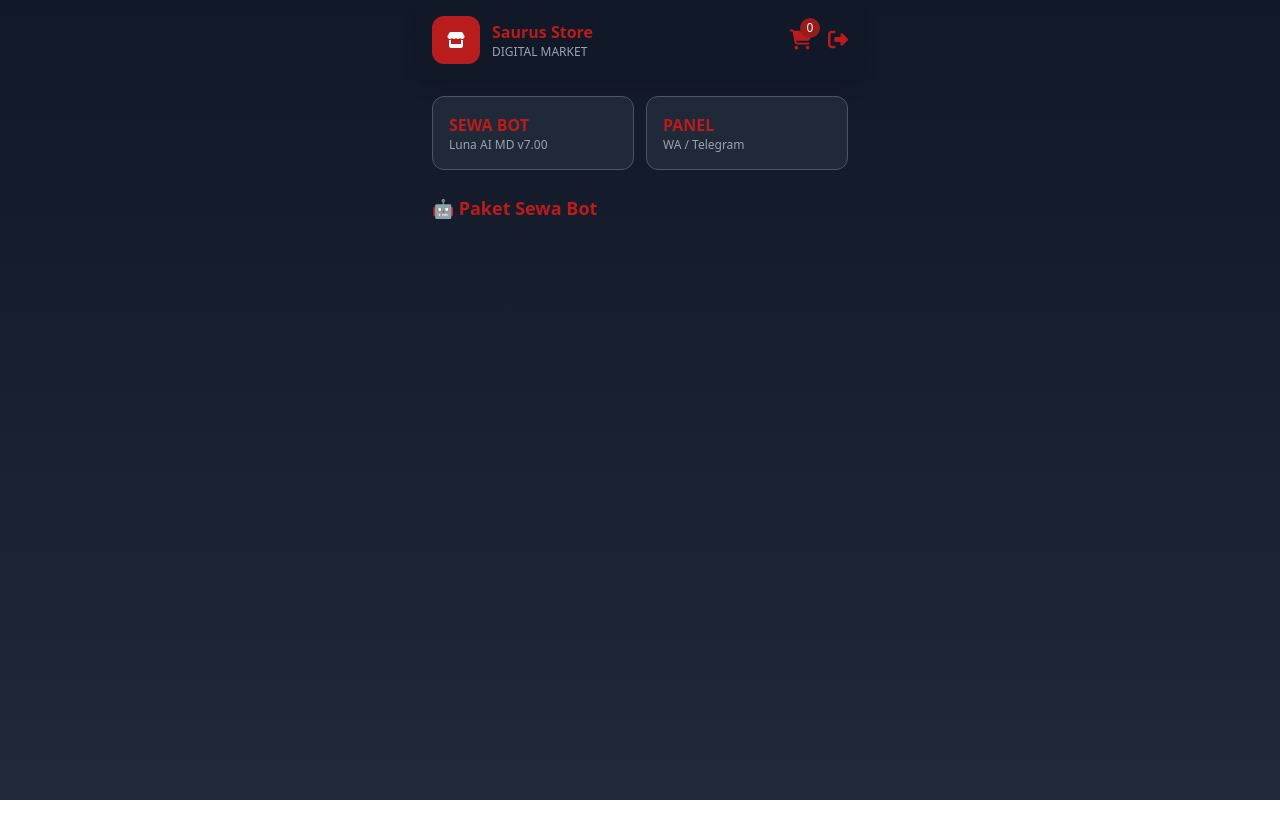
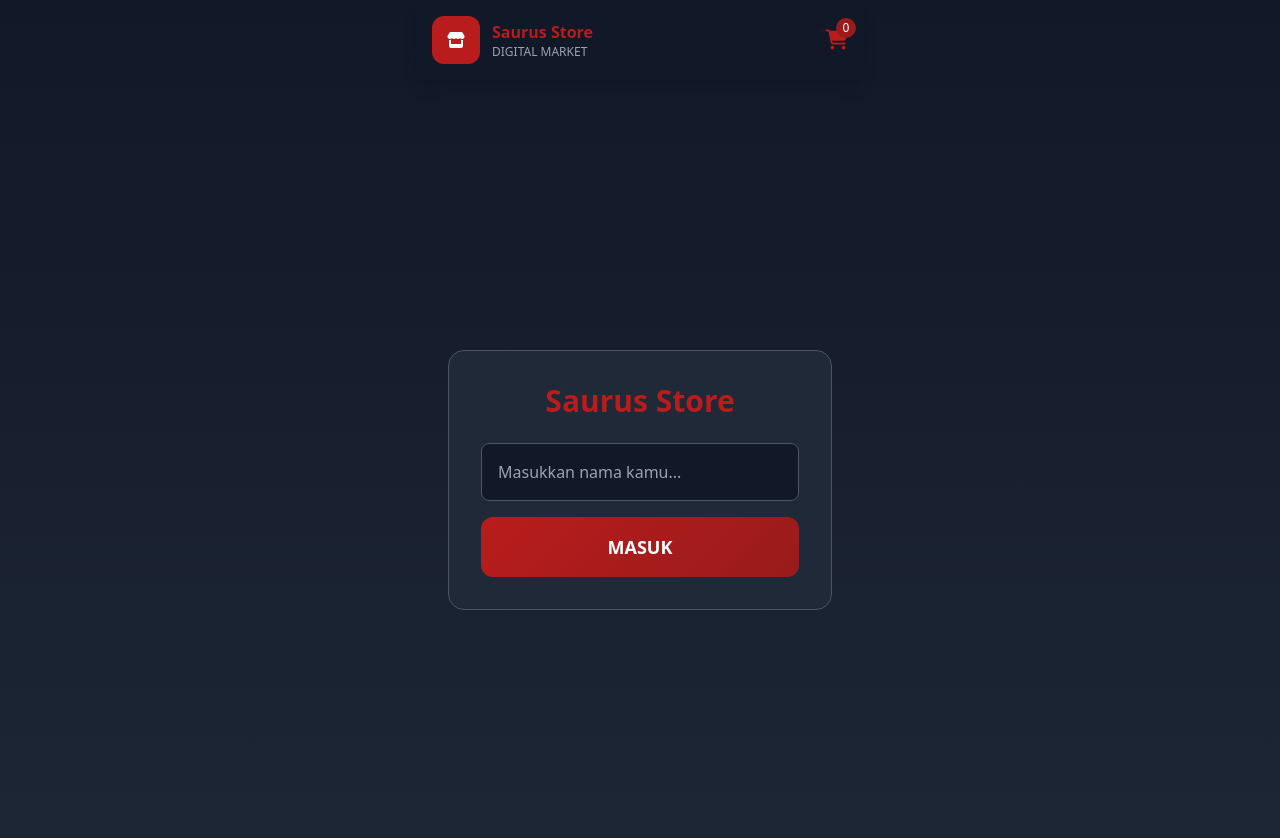
Before and after one commit to saurusrawr/chatpublik, a plain HTML site: page index.html in a window 1280 px wide. Before the commit the page ends 800 px from the top, so only its background shows below. Drawn offline with nearby package versions, Linux system fonts and the light colour scheme.

Commit message:
Update index.html

```diff
--- a/index.html
+++ b/index.html
@@ -13,11 +13,11 @@
       theme: {
         extend: {
           colors: {
-            primary: '#b91c1c',      // Merah horor
-            secondary: '#991b1b',    // Merah gelap
-            dark: '#111827',         // Hitam gelap
-            light: '#f3f4f6',        // Putih abu-abu lembut
-            border: '#7f1d1d'        // Merah tua
+            primary: '#b91c1c',
+            secondary: '#991b1b',
+            dark: '#111827',
+            light: '#f3f4f6',
+            border: '#7f1d1d'
           }
         }
       }
@@ -47,17 +47,25 @@
     </div>
   </div>
 
-  <div class="flex gap-4">
+  <div class="flex gap-4" id="headerIcons">
     <button onclick="showPage('cart')" class="relative text-primary">
       <i class="fas fa-shopping-cart text-xl"></i>
       <span id="cartCount" class="absolute -top-2 -right-2 bg-secondary text-white text-xs w-5 h-5 rounded-full flex items-center justify-center">0</span>
     </button>
-    <button onclick="logout()" class="text-primary">
-      <i class="fas fa-sign-out-alt text-xl"></i>
-    </button>
   </div>
 </header>
 
+<!-- LOGIN -->
+<div id="login" class="flex flex-col justify-center items-center min-h-screen">
+  <div class="card p-8 rounded-2xl w-11/12 max-w-sm">
+    <h1 class="text-3xl font-bold text-center text-primary mb-6">Saurus Store</h1>
+    <input type="text" id="nama" placeholder="Masukkan nama kamu..." class="w-full p-4 mb-4 bg-dark border border-gray-600 rounded-lg text-white">
+    <button onclick="login()" class="btn w-full py-4 rounded-xl font-bold text-lg">MASUK</button>
+  </div>
+</div>
+
+<!-- DASHBOARD -->
+<div id="dashboard" class="hidden">
   <!-- KATEGORI -->
   <section class="px-4 grid grid-cols-2 gap-3 mt-4">
     <button onclick="showPage('bot')" class="card p-4 rounded-xl text-left">
@@ -106,13 +114,14 @@
     <div class="card p-4">
       <input type="text" id="newName" placeholder="Nama Produk" class="w-full p-3 mb-3 bg-dark border border-gray-600 rounded-lg text-white">
       <input type="number" id="newPrice" placeholder="Harga (contoh: 5000)" class="w-full p-3 mb-3 bg-dark border border-gray-600 rounded-lg text-white">
-    <input type="text" id="newBotName" placeholder="Custom Nama Bot (Luna AI MD v7)" class="w-full p-3 mb-3 bg-dark border border-gray-600 rounded-lg text-white">
+      <input type="text" id="newBotName" placeholder="Custom Nama Bot" class="w-full p-3 mb-3 bg-dark border border-gray-600 rounded-lg text-white">
       <button onclick="tambahProduk()" class="btn w-full py-3">Tambah Produk</button>
       <button onclick="customBotName()" class="btn w-full py-3 mt-3 bg-secondary">Custom Nama Bot</button>
     </div>
 
     <div id="adminProductList" class="space-y-3"></div>
   </section>
+</div>
 
 <script>
 // Firebase Config
@@ -123,7 +132,7 @@ const firebaseConfig = {
   projectId: "saurusproject-6974b",
   storageBucket: "saurusproject-6974b.appspot.com",
   messagingSenderId: "519472343742",
-  appId: "1:519472343742:web:xxxxxxxxxxxxxxxx"
+  appId: "1:519472343742:web:xxxxxxxxxxxxxxxx" // Ganti kalau punya
 };
 
 firebase.initializeApp(firebaseConfig);
@@ -134,7 +143,7 @@ let cart = [];
 let namaUser = '';
 
 // Login
-function masuk() {
+function login() {
   namaUser = document.getElementById('nama').value.trim();
   if (!namaUser) return alert('Nama wajib diisi!');
 
@@ -144,7 +153,6 @@ function masuk() {
 
   document.getElementById('login').style.display = 'none';
   document.getElementById('dashboard').style.display = 'block';
-  document.getElementById('user-name').textContent = namaUser;
 
   // Tampil admin panel hanya kalau owner
   if (isOwner) document.getElementById('admin').classList.add('active');
@@ -153,17 +161,15 @@ function masuk() {
   updateCart();
 }
 
-// Logout (kembali ke login + bersihkan cache)
+// Logout (benar-benar keluar)
 function logout() {
   if (confirm('Yakin logout?')) {
-    cart = []; // kosongkan keranjang
+    cart = [];
     namaUser = '';
-    document.getElementById('dashboard').style.display = 'none';
-    document.getElementById('login').style.display = 'block';
-    document.getElementById('nama').value = '';
-    // Clear Firebase auth
     firebase.auth().signOut().then(() => {
-      location.reload(); // reload total untuk bersihkan cache
+      location.reload(true); // hard reload untuk bersihkan semua cache
+    }).catch(() => {
+      location.reload(true);
     });
   }
 }
@@ -200,7 +206,7 @@ function renderProduk() {
   // Custom nama bot
   db.ref('botName').on('value', snapshot => {
     const nama = snapshot.val() || 'Luna AI MD v7.00';
-    document.getElementById('botTitle').textContent = 'SEWA BOT - ' + nama;
+    document.getElementById('botTitle').textContent = 'SEWA BOT';
     document.getElementById('botDesc').textContent = nama;
   });
 }
```
Lines whose indentation alone changed are shown as unchanged.
